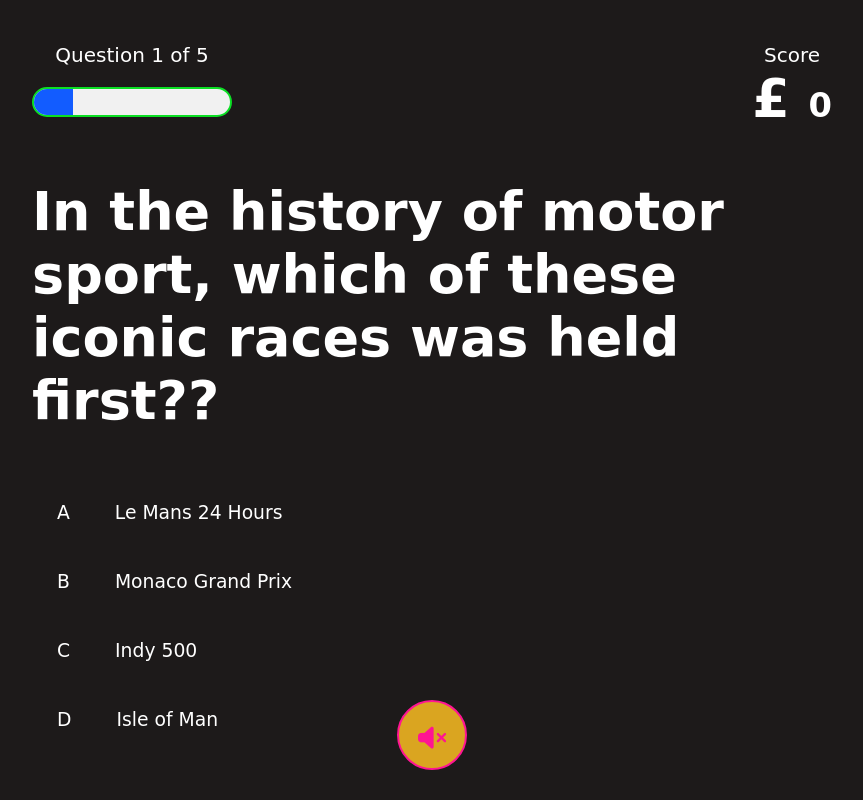
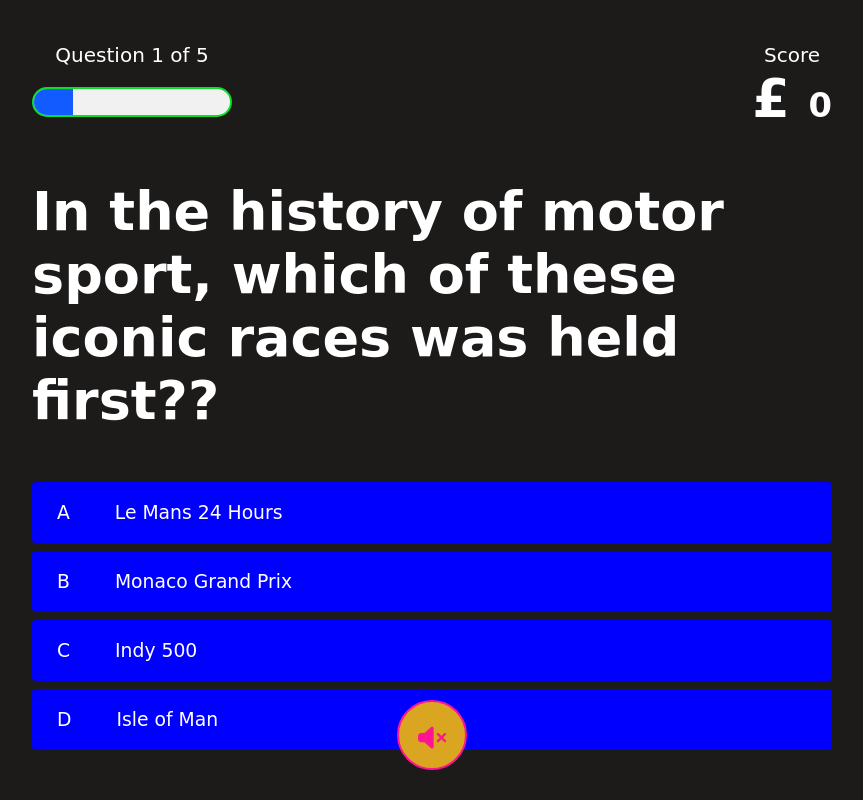
Before and after one commit to rajahaseebfayyaz/Who-Wants-To-Be-A-Millionaire, a plain HTML site: page index.html in a window 1280 px wide. Both pictures are taken after a click on the link "Play". Shown: the whole page, without its empty margins (208-1071 px from the left). Drawn offline with Linux system fonts and the light colour scheme.

Commit message:
edit readme

```diff
--- a/assets/css/style.css
+++ b/assets/css/style.css
@@ -1,7 +1,8 @@
 body {
-    font-family: Nova Square;
+    font-family: 'Playfair Display', serif;
     color: #fff;
     scroll-behavior: smooth;
+    margin: 0 1.5rem;
 }
 
 :root {
@@ -13,7 +14,7 @@
     margin: 0;
     padding: 0;
     font-size: 62.5%;
-    font-family: 'Nova Square', cursive;
+    font-family: 'Playfair Display', cursive;
 
 }
 
@@ -169,6 +170,10 @@
 }
 
 .choice-container {
+    background: blue;
+}
+
+.choice-container {
     display: flex;
     margin-bottom: 0.8rem;
     width: 100%;
--- a/index.html
+++ b/index.html
@@ -113,7 +113,7 @@
     </div>
 
     <!-- Music: “Countering Evil”, from PlayOnLoop.com Licensed under Creative Commons by Attribution 4.0 -->
-    <audio id="music" src="assets/audio/POL-countering-evil-short.wav"></audio>
+    <audio id="music" src="assets/audio/POL-tension-build-up-12.wav"></audio>
 
     <!-- SCRIPTS -->
     <script src="assets/js/game.js"></script>
```
Also changed, not shown: 2 other files.
